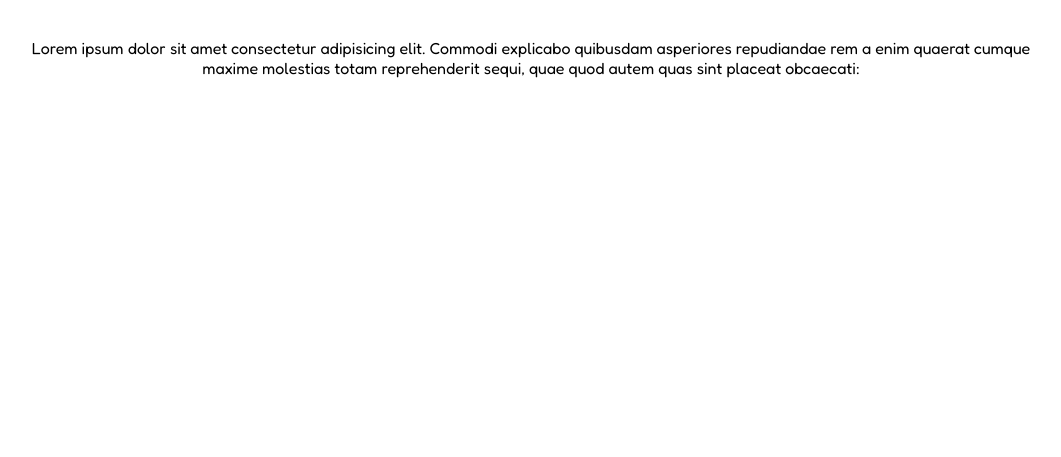
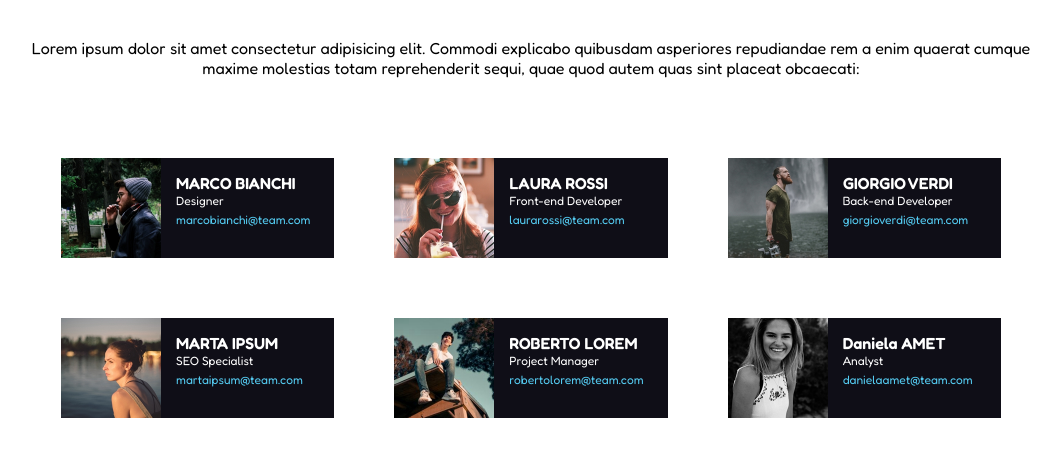
Before and after one commit to RuxandraRambet/html-css-float-cards, a plain HTML site: page index.html in a window 1280 px wide. Shown: the part 101-558 px from the top of the page, without its empty margins (109-1170 px from the left). Drawn offline with Linux system fonts and the light colour scheme.

Commit message:
feat: corpo della pagina

```diff
--- a/CSS/style.css
+++ b/CSS/style.css
@@ -9,14 +9,52 @@ body {
 header {
     margin-top: 40px;
     margin-bottom: 50px;
+    text-align: center;
 }
 .container {
     max-width: 1000px;
     margin: 0 auto;
-    text-align: center;
 }
 h1 {
     margin-bottom: 60px;
     color: #e53170;
     font-family: 'Fredoka', sans-serif;
 }
+.team > .team-member{
+    width: calc(100% / 3 - 60px);
+    margin: 30px;
+    background-color: #0f0e17;
+    float: left;
+}
+.clearfix::after {
+    content: "";
+    display: block;
+    clear: both;
+}
+
+.team-member-img {
+    width: 100px;
+}
+.team-member-img img {
+    width: 100%;
+    display: block;
+    float: left;
+}
+.team-member-info {
+    width: calc(100% - 100px);
+    float: left;
+    padding: 15px;
+}
+.team-member-info .name {
+    color: white;
+    font-weight: bold;
+}
+.team-member-info .role {
+    color: white;
+    font-size: 12px;
+}
+.team-member-info a{
+    color: #55ccf2;
+    font-size: 12px;
+    text-decoration: none;
+}
--- a/index.html
+++ b/index.html
@@ -18,11 +18,88 @@
     <link rel="stylesheet" href="CSS/style.css">
 </head>
 <body>
+    <!-- Intestazione pagina -->
     <header>
         <div class="container">
             <h1>Meet Our Team</h1>
             <p>Lorem ipsum dolor sit amet consectetur adipisicing elit. Commodi explicabo quibusdam asperiores repudiandae rem a enim quaerat cumque maxime molestias totam reprehenderit sequi, quae quod autem quas sint placeat obcaecati:</p>
         </div>
     </header>
+    <!-- /Intestazione pagina -->
+
+    <main>
+        <!-- Info Team e Foto -->
+
+        <div class="container">
+            <div class="team clearfix">
+                <div class="team-member">
+                    <div class="team-member-img">
+                        <img src="img/male1.png" alt="Photo First Team Member">
+                    </div>
+                    <div class="team-member-info">
+                        <div class="name">MARCO BIANCHI</div>
+                        <div class="role">Designer</div>
+                        <a href="#">marcobianchi@team.com</a>
+                    </div>
+                </div>
+
+                <div class="team-member">
+                    <div class="team-member-img">
+                        <img src="img/female1.png" alt="Photo Second Team Member">
+                    </div>
+                    <div class="team-member-info">
+                        <div class="name">LAURA ROSSI</div>
+                        <div class="role">Front-end Developer</div>
+                        <a href="#">laurarossi@team.com</a>
+                    </div>
+                </div>
+
+                <div class="team-member">
+                    <div class="team-member-img">
+                        <img src="img/male2.png" alt="Photo Third Team Member">
+                    </div>
+                    <div class="team-member-info">
+                        <div class="name">GIORGIO VERDI</div>
+                        <div class="role">Back-end Developer</div>
+                        <a href="#">giorgioverdi@team.com</a>
+                    </div>
+                </div>
+
+                <div class="team-member">
+                    <div class="team-member-img">
+                        <img src="img/female2.png" alt="Photo Fourth Team Member">
+                    </div>
+                    <div class="team-member-info">
+                        <div class="name">MARTA IPSUM</div>
+                        <div class="role">SEO Specialist</div>
+                        <a href="#">martaipsum@team.com</a>
+                    </div>
+                </div>
+
+                <div class="team-member">
+                    <div class="team-member-img">
+                        <img src="img/male3.png" alt="Photo Fifth Team Member">
+                    </div>
+                    <div class="team-member-info">
+                        <div class="name">ROBERTO LOREM</div>
+                        <div class="role">Project Manager</div>
+                        <a href="#">robertolorem@team.com</a>
+                    </div>
+                </div>
+
+                <div class="team-member">
+                    <div class="team-member-img">
+                        <img src="img/female3.png" alt="Photo Sixth Team Member">
+                    </div>
+                    <div class="team-member-info">
+                        <div class="name">Daniela AMET</div>
+                        <div class="role">Analyst</div>
+                        <a href="#">danielaamet@team.com</a>
+                    </div>
+                </div>
+            </div>
+        </div>
+         <!-- /Info Team e Foto -->
+    </main>
 </body>
 </html>
```
Also changed, not shown: img/female1.png (added), img/female2.png (added), img/female3.png (added), img/male1.png (added), img/male2.png (added), img/male3.png (added).
